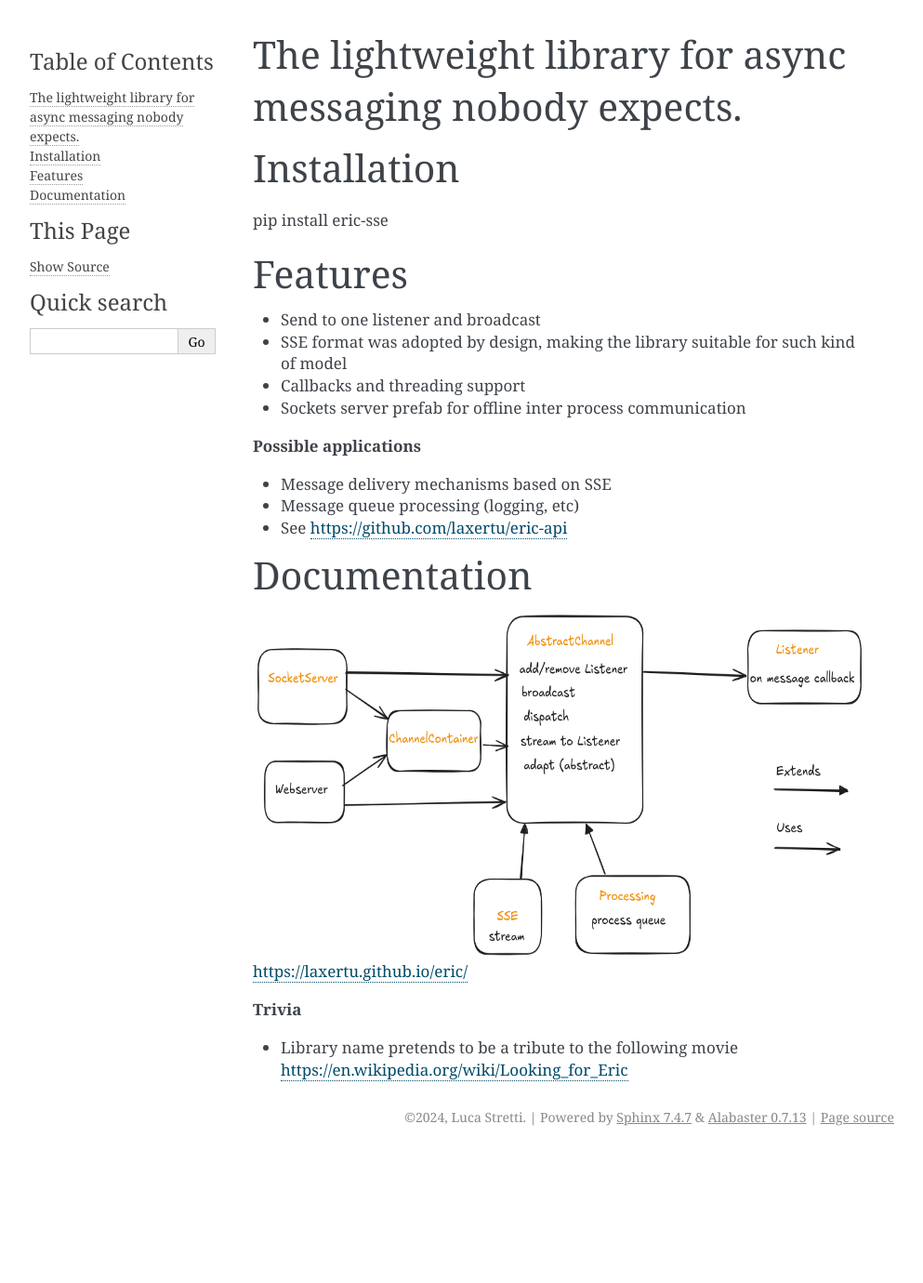
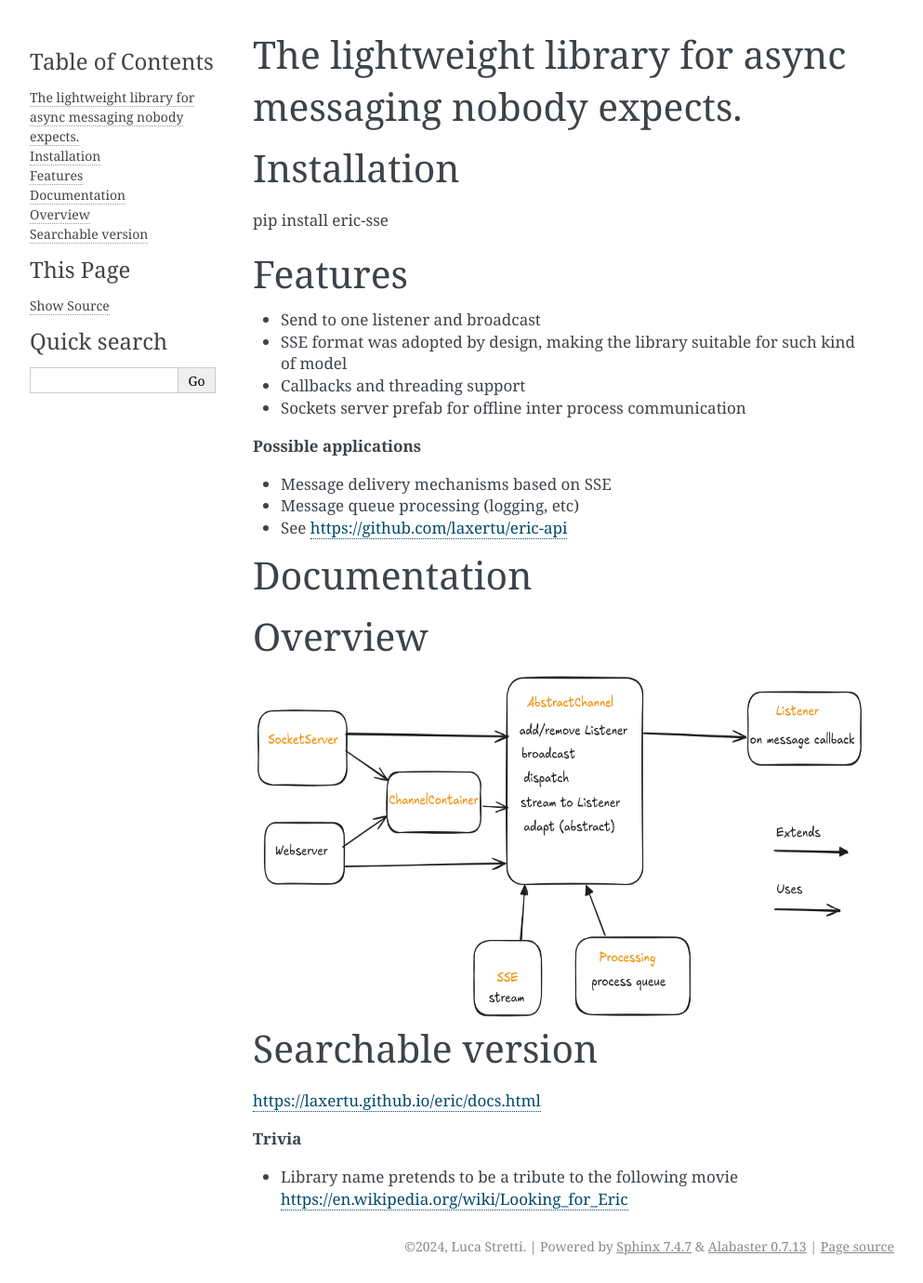
Before and after one commit to laxertu/eric, a Sphinx documentation site: the page built from docs/source/index.rst, in a window 1280 px wide. Shown: the whole page at 93% size, without its empty margins (148-1141 px from the left). Built offline with Sphinx 7.4.7, drawn with Linux system fonts in a browser that asks for light colours; before the commit the page ends 1241 px from its top, so only the background shows below that.

Commit message:
minor changes

```diff
--- a/docs/source/index.rst
+++ b/docs/source/index.rst
@@ -22,12 +22,17 @@
 Documentation
 =============
 
+Overview
+========
+
 .. image:: _static/overview.png
    :scale: 70 %
    :alt: alternate text
    :align: right
 
-https://laxertu.github.io/eric/
+Searchable version
+==================
+https://laxertu.github.io/eric/docs.html
 
 **Trivia**
 
```
